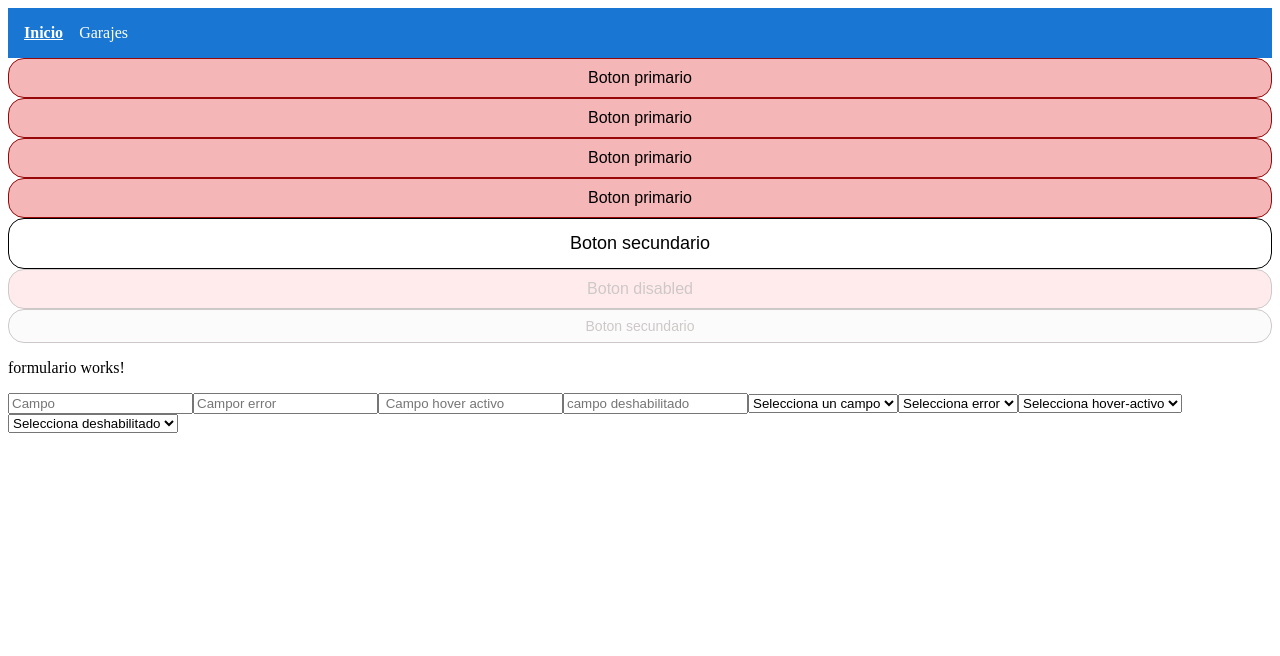
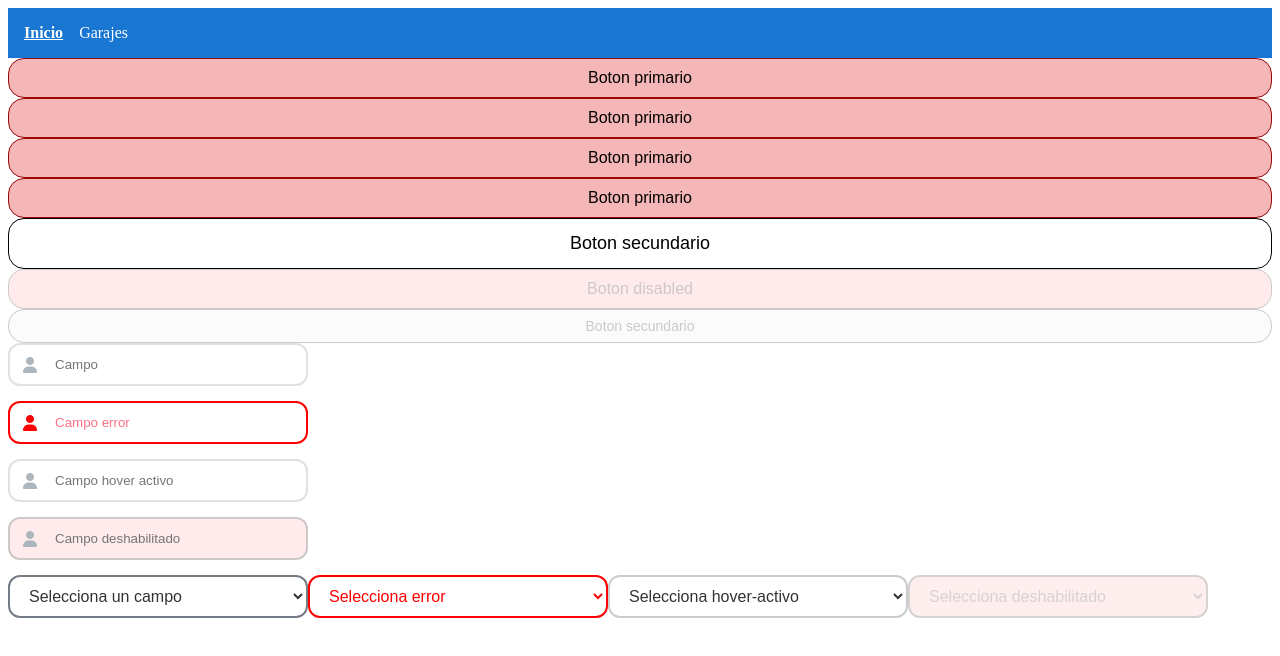
Before and after one commit to SamirItaca/TuPlaza-App, an Angular app in the folder frontend/tuplaza-angular/: page /home in a window 1280 px wide. Shown: the top 656 px of the page. Built offline with nearby package versions, Linux system fonts and the light colour scheme.

Commit message:
formulario inputs y su css añadiendo los colores base

```diff
--- a/frontend/tuplaza-angular/src/app/shared/formulario/formulario.component.css
+++ b/frontend/tuplaza-angular/src/app/shared/formulario/formulario.component.css
@@ -0,0 +1,138 @@
+/* Estilos generales para todos los inputs */
+.input-wrapper {
+  position: relative;
+  width: 100%;
+  max-width: 300px;
+  margin-bottom: 15px;
+}
+
+/* Estilo del icono */
+.input-wrapper .icon {
+  position: absolute;
+  left: 15px;
+  top: 50%;
+  transform: translateY(-50%);
+  color: #adb5bd;
+  transition: all 0.3s ease;
+  pointer-events: none; /* Esto permite que si haces clic en el icono, el input reciba el clic */
+}
+ .icon:hover {
+
+  color: #000000;
+}
+
+/* Ajuste necesario en el Input */
+input[type="text"] {
+  width: 100%;
+  padding: 12px 12px 12px 45px;
+  border-radius: 12px;
+  border: 2px solid #dee2e6;
+  outline: none;
+  box-sizing: border-box;
+  display: block;
+}
+
+
+/* 2. Color de icono en caso de Error */
+.input-wrapper.error .icon {
+  color:var(--tpl-error-text);
+}
+
+
+.input1 {
+  border-color: #dee2e6;
+}
+.input1:focus {
+  border-color:var(--tpl-secondary-border);
+  box-shadow: 0 0 0 3px rgba(0, 123, 255, 0.1);
+}
+
+/*  Input  Error */
+
+.input2 {
+  border-color: var(--tpl-error-border) !important; /* El !important asegura que gane a otras reglas generales */
+  background-color: var(--tpl-error-background);
+}
+
+
+.input2::placeholder {
+  color:var( --tpl-primary-placeholder-error);
+}
+
+/* Si quieres que el icono del error también sea persistente */
+.input2 + .icon {
+  color: var(--tpl-error-border);
+}
+
+
+.input3:hover::placeholder {
+  color: var( --tpl-secondary-text);
+  border-color:var(--tpl-secondary-border);
+}
+.input3:hover {
+
+  border-color:var(--tpl-secondary-border);
+}
+
+.input3:hover + .icon {
+ color: var( --tpl-secondary-text);
+}
+
+/* 4. Input Deshabilitado */
+.input4:disabled,
+.input4[disabled] {
+  background-color: var( --tpl-disabled-primary-bg);
+  border-color: var(   --tpl-disabled-border-text);
+  color: var(  --tpl-disabled-border-text);
+  cursor: not-allowed;
+}
+
+
+
+/* Estilos generales para todos los selects */
+
+
+
+select {
+  width: 100%;
+  max-width: 300px;
+  padding: 10px 15px;
+  margin-bottom: 15px;
+  border-radius: 12px; /* Aquí controlas el redondeo */
+  border: 2px solid #ccc;
+  background-color: #fff;
+  font-size: 16px;
+  color: #333;
+  outline: none;
+  transition: all 0.3s ease; /* Suaviza los cambios de color */
+  cursor: pointer;
+}
+
+/* 1. Select Campo (Estado Normal/Base) */
+.select1 {
+  border-color: #757c85;
+}
+
+/* 2. Select Error */
+.select2 {
+  border-color:var( --tpl-error-border);
+  color:var( --tpl-error-text);
+  background-color:var( --tpl-error-background);
+}
+
+.select3:hover {
+  border-color:var( --tpl-secondary-border);
+  background-color:var( --tpl-secondary-bg);
+}
+
+
+/* 4. Select Deshabilitado */
+/* Se aplica cuando el select tiene el atributo 'disabled' */
+.select4:disabled,
+select[disabled] {
+  background-color: var(--tpl-disabled-primary-bg);
+  border-color: var(  --tpl-disabled-border-text);
+  color: var( --tpl-disabled-border-text);
+  cursor: not-allowed;
+  opacity: 0.8;
+}
--- a/frontend/tuplaza-angular/src/app/shared/formulario/formulario.component.html
+++ b/frontend/tuplaza-angular/src/app/shared/formulario/formulario.component.html
@@ -1,31 +1,39 @@
-<p>formulario works!</p>
-<input class="input1" type="text" name="Campo" id="campo" placeholder="Campo" />
-<input class="input2" type="text" name="Campo-error" id="campo-error" placeholder="Campor error" />
-<input
-  class="input3"
-  type="text"
-  name="Campo-hover"
-  id="campo-hover"
-  placeholder=" Campo hover activo"
-/>
-<input
-  class="input4"
-  type="text"
-  name="Campo-deshabilitado"
-  id="Campo-deshabilitado"
-  placeholder="campo deshabilitado"
+<link
+  rel="stylesheet"
+  href="https://cdnjs.cloudflare.com/ajax/libs/font-awesome/6.4.0/css/all.min.css"
 />
 
-<select class="select1" name="select-Campo" id="select-campo" placeholder="">
-  <option value="">Selecciona un campo</option>
+<!-- <p>formulario works!</p>  -->
+
+<div class="input-wrapper">
+  <input class="input1" type="text" placeholder="Campo" />
+  <i class="fas fa-user icon"></i>
+</div>
+
+<div class="input-wrapper error">
+  <input class="input2" type="text" placeholder="Campo error" />
+  <i class="fas fa-user icon"></i>
+</div>
+
+<div class="input-wrapper">
+  <input class="input3" type="text" placeholder="Campo hover activo" />
+  <i class="fas fa-user icon"></i>
+</div>
+
+<div class="input-wrapper">
+  <input class="input4" type="text" placeholder="Campo deshabilitado" disabled />
+  <i class="fas fa-user icon"></i>
+</div>
+
+<select class="select1">
+  <option>Selecciona un campo</option>
 </select>
-
-<select class="select2" name="select-error" id="select-error" placeholder="">
-  <option value="">Selecciona error</option>
+<select class="select2">
+  <option>Selecciona error</option>
 </select>
-<select class="select3" name="select-hover" id="select-hover" placeholder="">
-  <option value="">Selecciona hover-activo</option>
+<select class="select3">
+  <option>Selecciona hover-activo</option>
 </select>
-<select class="select4" name="select-deshabilitado" id="select-deshabilitado" placeholder="">
-  <option value="">Selecciona deshabilitado</option>
+<select class="select4" disabled>
+  <option>Selecciona deshabilitado</option>
 </select>
--- a/frontend/tuplaza-angular/src/styles.css
+++ b/frontend/tuplaza-angular/src/styles.css
@@ -3,24 +3,31 @@
   --tpl-primary: #970707;
 
   /* Principales */
-  --tpl-primary-border: #970707;
-  --tpl-primary-border-hover: #FFFFFF;
-  --tpl-primary-bg: #F4B6B6;
-  --tpl-primary-bg-hover: #FF9C9C;
+  --tpl-primary-border: #970707; /* error */
+  --tpl-primary-border-hover: #ffffff;
+  --tpl-primary-bg: #f4b6b6;
+  --tpl-primary-bg-hover: #ff9c9c;
+
   --tpl-primary-text: #000000;
-  --tpl-primary-text-hover: #FFFFFF;
+  --tpl-primary-text-hover: #ffffff;
 
   /* Secundarios */
   --tpl-secondary-border: #000000;
   --tpl-secondary-border-hover: #970707;
-  --tpl-secondary-bg: #FFFFFF;
-  --tpl-secondary-bg-hover: #FFFFFF;
+  --tpl-secondary-bg: #ffffff;
+  --tpl-secondary-bg-hover: #ffffff;
   --tpl-secondary-text: #000000;
   --tpl-secondary-text-hover: #970707;
 
   /* Disabled */
-  --tpl-disabled-border-text: #CEC8C8;
-  --tpl-disabled-primary-bg: #FFEBEB;
-  --tpl-disabled-secondary-bg: #FBFBFB;
+  --tpl-disabled-border-text: #cec8c8;
+  --tpl-disabled-primary-bg: #ffebeb;
+  --tpl-disabled-secondary-bg: #fbfbfb;
 
+  /* error*/
+
+  --tpl-error-text: #ff0000;
+  --tpl-error-border: #ff0000;
+  --tpl-error-background: #ffffff;
+  --tpl-primary-placeholder-error:#fb7185;
 }
```
